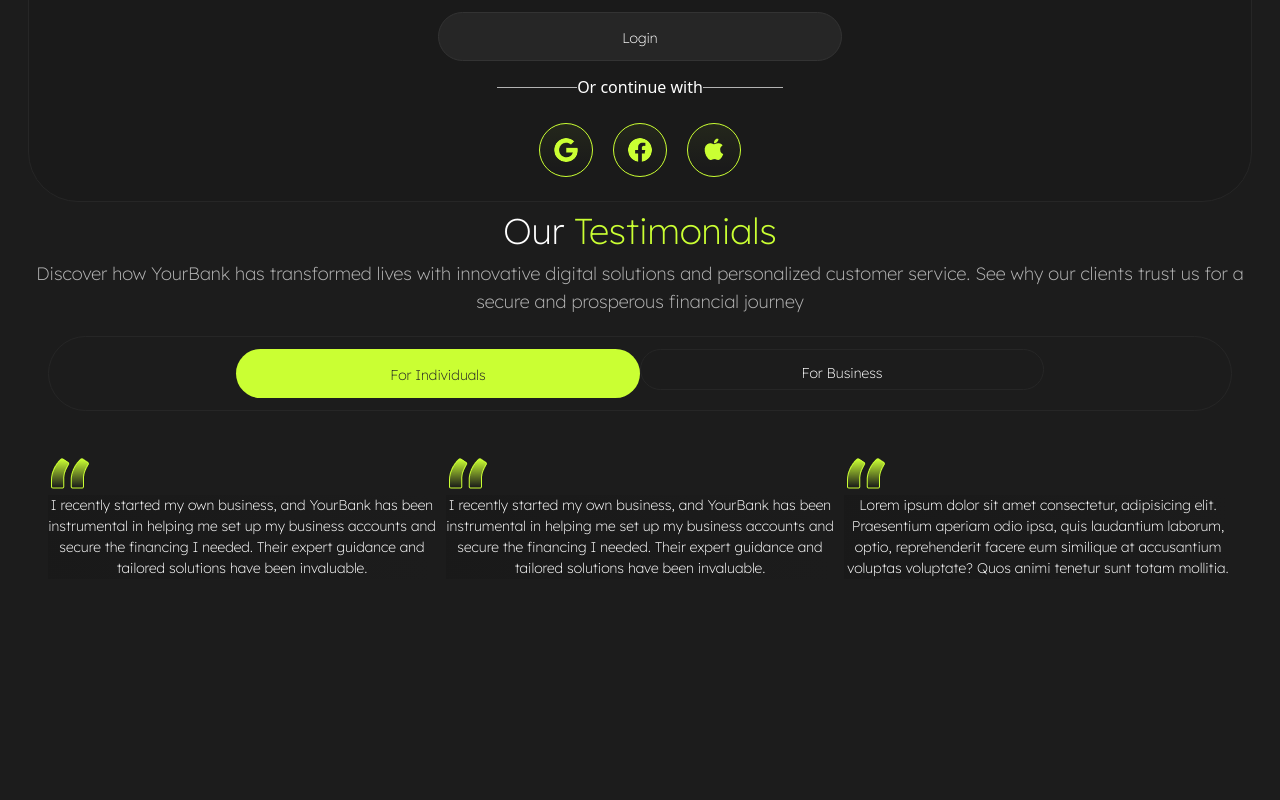
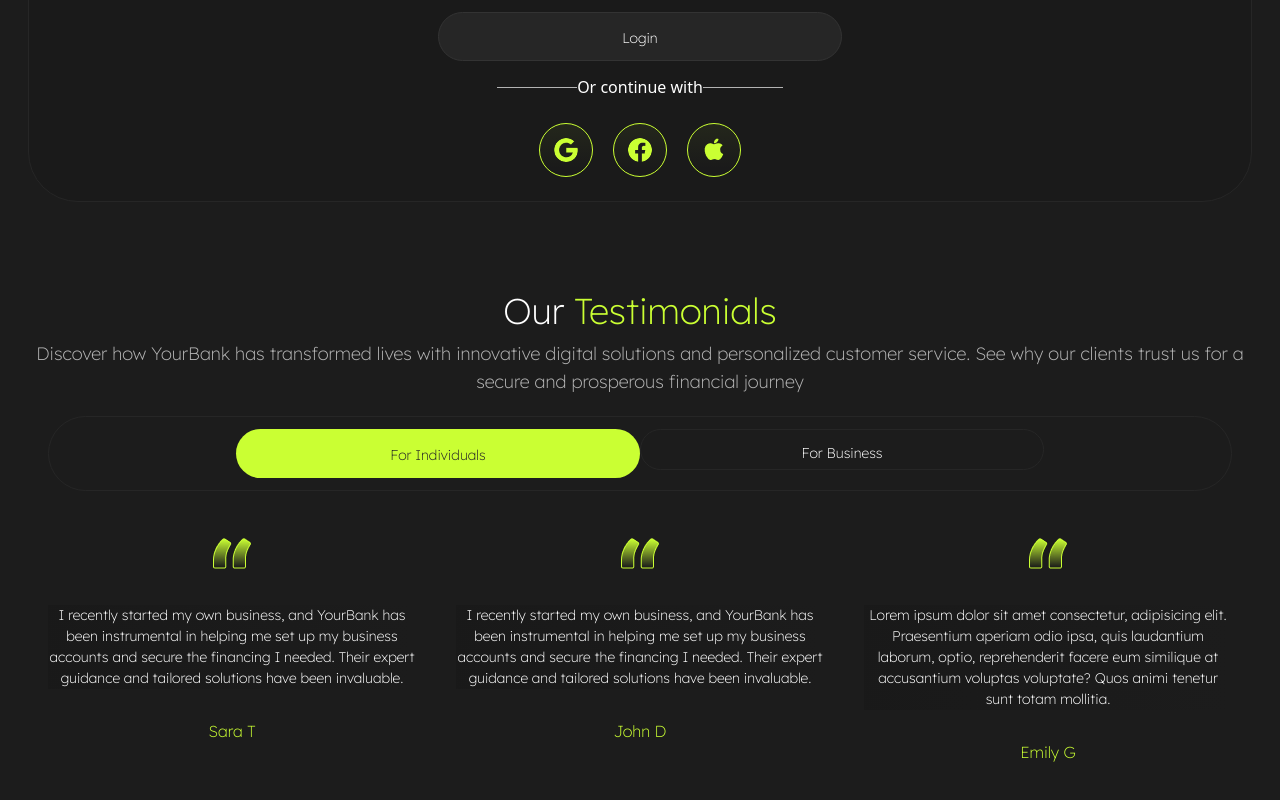
Before and after one commit to daysuwaa/Bank-Website, a React (Create React App) app: page /Bank-Website/bank/signup in a window 1280 px wide. Shown: the part 594-1394 px from the top of the page. Before the commit the page ends 1193 px from the top, so only its background shows below. Built offline with nearby package versions, Linux system fonts and the light colour scheme.

Commit message:
Commit : editing the sign up page

```diff
--- a/src/components/Signup.jsx
+++ b/src/components/Signup.jsx
@@ -83,7 +83,7 @@ const Signup = () => {
 
     </div>
     {/* testimonalsss */}
-
+<div className='py-[5rem]'>
     <h1 style={{color:' #FFF',fontFamily: 'Lexend',fontStyle: 'normal',fontWeight: '500',lineHeight: '57px,', textAlign:'center'}} className='text-xl lg:text-4xl'>
     Our
    <span style={{color: 'var(--green-60, #CAFF33)',fontFamily: 'Lexend',fontStyle: 'normal',fontWeight: '500',lineHeight: '58px'}}> Testimonials </span> </h1>
@@ -91,6 +91,7 @@ const Signup = () => {
    <p style={{color: 'var(--grey-70, #B3B3B3)',fontFamily: 'Lexend',fontStyle: 'normal',fontWeight: '300' }} className='text-md lg:text-lg  text-center '>
     Discover how YourBank has transformed lives with innovative digital solutions and personalized customer service. See why our clients trust us for a secure and prosperous financial journey
   </p>
+  </div>
 
 
 <div className='p-5'>
@@ -109,31 +110,35 @@ const Signup = () => {
 </div>
 </div>
 
-<div className="grid lg:grid-cols-3 lg:grid-rows-1 grid-cols-1 grid-rows-1 md:grid-cols-3 md:grid-rows-1" style={{ padding: '20px', gap: '10px', alignItems: 'center' }}>
-  <div>
-<img src={Apos} alt='app' className='justify-center items-center w-[44px] h-[44px] ' style={{}}/>
+<div className="grid lg:grid-cols-3 lg:grid-rows-1 grid-cols-1 grid-rows-1 md:grid-cols-3 md:grid-rows-1" style={{ }}>
+
+  <div style={{display: 'flex',padding: '20px',flexDirection: 'column',alignItems: 'center',gap: '30px',alignSelf: 'stretch'}}>
+<img src={Apos} alt='app' className='justify-center items-center w-[44px] h-[44px] flex gap-[16px]' style={{}}/>
 <p style={{background: 'linear-gradient(270deg, rgba(25, 25, 25, 0.00) 0%, #191919 105.84%)', color:'var(--absolute-white, #FFF)', textAlign:'center', fontFamily:'Lexend', fontSize:'14px', fontStyle:'normal'}}>
 I recently started my own business, and YourBank has been instrumental in helping me set up my business accounts and secure the financing I needed. Their expert guidance and tailored solutions have been invaluable.
 </p>
+<p style={{color: 'var(--green-60, #CAFF33)',textAlign: 'center',fontFamily: 'Lexend',fontSize: '16px',fontStyle: 'normal',fontWeight: '500',lineHeight: '24px'}}>Sara T</p>
 </div>
 
-<div>
+<div style={{display: 'flex',padding: '20px',flexDirection: 'column',alignItems: 'center',gap: '30px',alignSelf: 'stretch'}}>
 <img src={Apos} alt='app' />
 <p style={{background: 'linear-gradient(270deg, rgba(25, 25, 25, 0.00) 0%, #191919 105.84%)', color:'var(--absolute-white, #FFF)', textAlign:'center', fontFamily:'Lexend', fontSize:'14px', fontStyle:'normal'}}>
   I recently started my own business, and YourBank has been instrumental in helping me set up my business accounts and secure the financing I needed. Their expert guidance and tailored solutions have been invaluable.
   </p>
+  <p style={{color: 'var(--green-60, #CAFF33)',textAlign: 'center',fontFamily: 'Lexend',fontSize: '16px',fontStyle: 'normal',fontWeight: '500',lineHeight: '24px'}}>John D</p>
   </div>
 
-  <div>
+  <div style={{display: 'flex',padding: '20px',flexDirection: 'column',alignItems: 'center',gap: '30px',alignSelf: 'stretch'}}>
 <img src={Apos} alt='app'/>
 <p style={{background: 'linear-gradient(270deg, rgba(25, 25, 25, 0.00) 0%, #191919 105.84%)', color:'var(--absolute-white, #FFF)', textAlign:'center', fontFamily:'Lexend', fontSize:'14px', fontStyle:'normal'}}>Lorem ipsum dolor sit amet consectetur, adipisicing elit. Praesentium aperiam odio ipsa, quis laudantium laborum, optio, reprehenderit facere eum similique at accusantium voluptas voluptate? Quos animi tenetur sunt totam mollitia.
   </p>
+  <p style={{color: 'var(--green-60, #CAFF33)',textAlign: 'center',fontFamily: 'Lexend',fontSize: '16px',fontStyle: 'normal',fontWeight: '500',lineHeight: '24px'}}>Emily G</p>
   </div>
 </div>
 
 
   </div>
-    </div>
+  </div>
   )
 }
 
```
